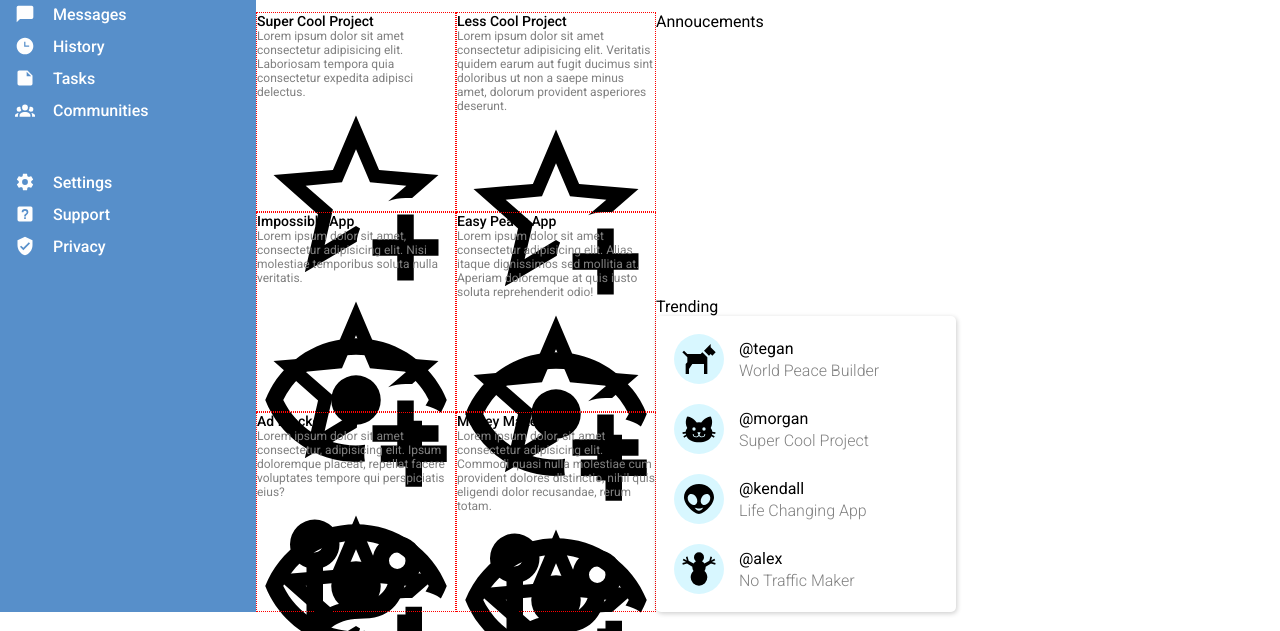
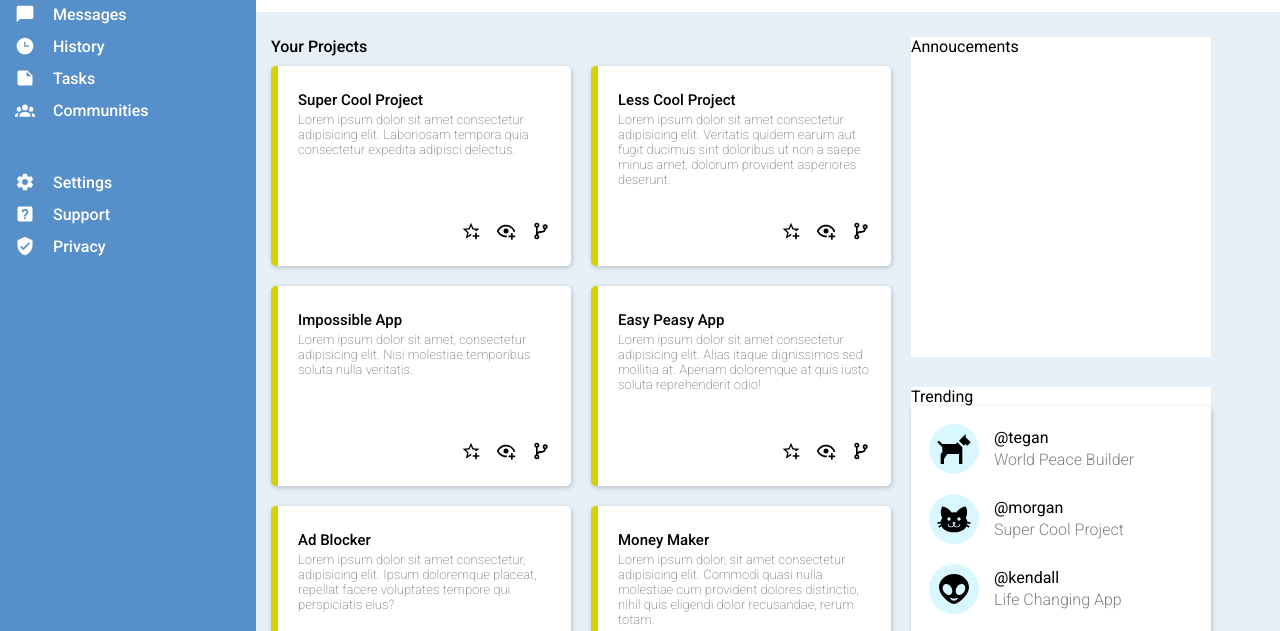
Before and after one commit to Sulemank-1/odin-admin-dashboard, a plain HTML site: page index.html in a window 1280 px wide. Shown: the part 120-751 px from the top of the page. Drawn offline with Linux system fonts and the light colour scheme.

Commit message:
Style the project cards

```diff
--- a/index.html
+++ b/index.html
@@ -120,6 +120,8 @@
       </header>
 
       <div class="main-container">
+        <div>
+          <p id="project-heading">your projects</p>
           <main>
             <article>
               <p class="card-heading">super cool project</p>
@@ -148,9 +150,9 @@
             <article>
               <p class="card-heading">less cool project</p>
               <p class="card-text">
-              Lorem ipsum dolor sit amet consectetur adipisicing elit. Veritatis
-              quidem earum aut fugit ducimus sint doloribus ut non a saepe minus
-              amet, dolorum provident asperiores deserunt.
+                Lorem ipsum dolor sit amet consectetur adipisicing elit.
+                Veritatis quidem earum aut fugit ducimus sint doloribus ut non a
+                saepe minus amet, dolorum provident asperiores deserunt.
               </p>
               <div class="card-icons-div">
                 <img
@@ -247,9 +249,9 @@
             <article>
               <p class="card-heading">money maker</p>
               <p class="card-text">
-              Lorem ipsum dolor, sit amet consectetur adipisicing elit. Commodi
-              quasi nulla molestiae cum provident dolores distinctio, nihil quis
-              eligendi dolor recusandae, rerum totam.
+                Lorem ipsum dolor, sit amet consectetur adipisicing elit.
+                Commodi quasi nulla molestiae cum provident dolores distinctio,
+                nihil quis eligendi dolor recusandae, rerum totam.
               </p>
               <div class="card-icons-div">
                 <img
@@ -270,6 +272,7 @@
               </div>
             </article>
           </main>
+        </div>
         <div class="aside-container">
           <aside>Annoucements</aside>
           <aside class="trending-container">
--- a/style.css
+++ b/style.css
@@ -180,44 +180,73 @@ body {
 /******************** Main Section Styles *******************/
 
 .main-container {
+  display: flex;
+  gap: 20px;
   grid-area: main;
-}
-
-.main-container {
-  display: flex;
+  background-color: #e7eff7;
+  padding: 25px 20px 40px 15px;
 }
 
 main {
   display: grid;
   grid-template-columns: repeat(2, 1fr);
   grid-template-rows: repeat(3, 1fr);
+  gap: 20px;
 }
 
+#project-heading{
+  text-transform: capitalize;
+  font-weight: 500;
+  margin-bottom: 10px;
+}
+
+
 article {
-  border: 1px dotted red;
+  display: flex;
+  flex-direction: column;
   height: 200px;
-  width: 200px;
+  width: 300px;
+  border-left: 7px solid rgb(212, 212, 4);
+  border-radius: 5px;
+  padding: 25px 20px;
+  box-shadow: 1px 1.5px 5px rgba(0, 0, 0, 0.2);
+  background-color: white;
 }
 
 .card-heading{
   font-weight: 500;
   text-transform: capitalize;
-  font-size: 14px;
+  font-size: 15px;
+  margin-bottom: 3px;
 }
 
 .card-text{
-  font-size: 12px;
+  font-size: 13px;
   color: grey;
+  font-weight: 200;
+}
+
+.card-icons-div{
+  display: flex;
+  justify-content: end;
+  gap: 15px;
+  margin-top: auto;
+}
+
+.card-icons{
+  width: 20px;
 }
 
 
 .aside-container {
   display: flex;
   flex-direction: column;
+  gap: 30px;
 }
 
 aside {
   flex: 1 1 0;
+  background-color: white;
 }
 
 /*************** "Trending" Section Styles  *************/
```
Lines whose indentation alone changed are shown as unchanged.
